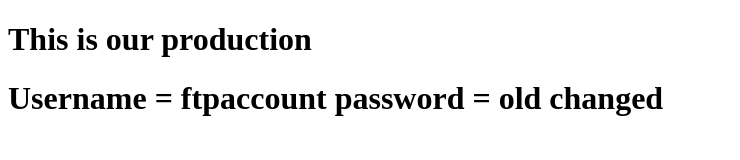
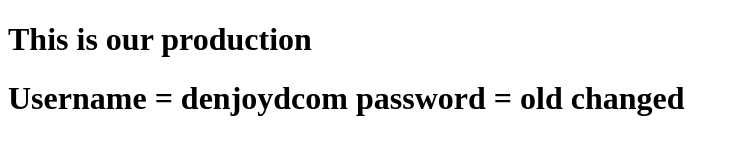
Before and after one commit to Solomon141/githubactions, a plain HTML site: page index.html in a window 1280 px wide. Shown: the whole page, without its empty margins (0-740 px from the left). Drawn offline with Linux system fonts and the light colour scheme.

Commit message:
username changed to denjoydcom

```diff
--- a/index.html
+++ b/index.html
@@ -8,6 +8,6 @@
 </head>
 <body>
     <h1> This is our production</h1>
-    <h1> Username = ftpaccount password = old changed </h1>
+    <h1> Username = denjoydcom password = old changed </h1>
 </body>
 </html>
```
